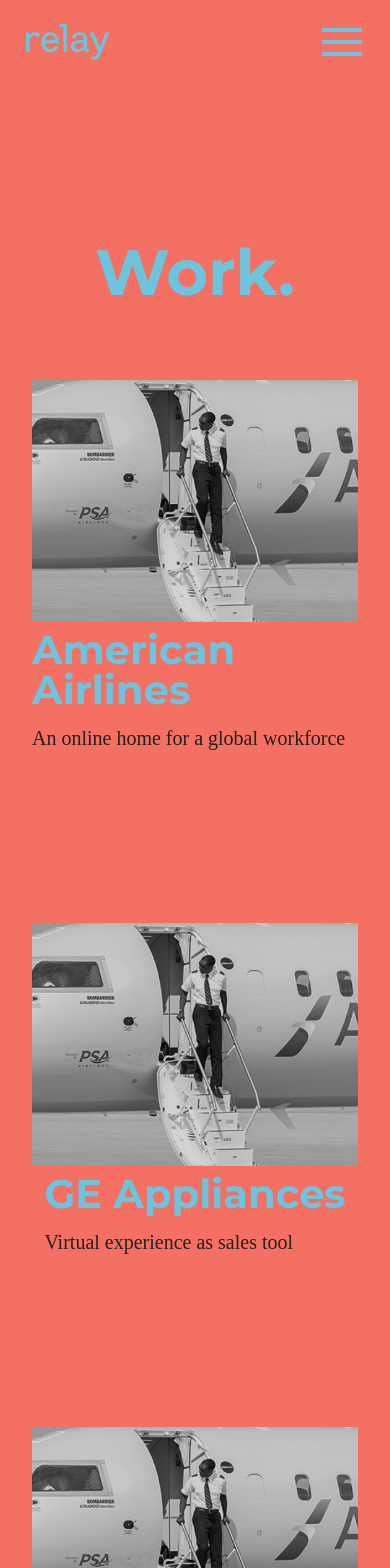
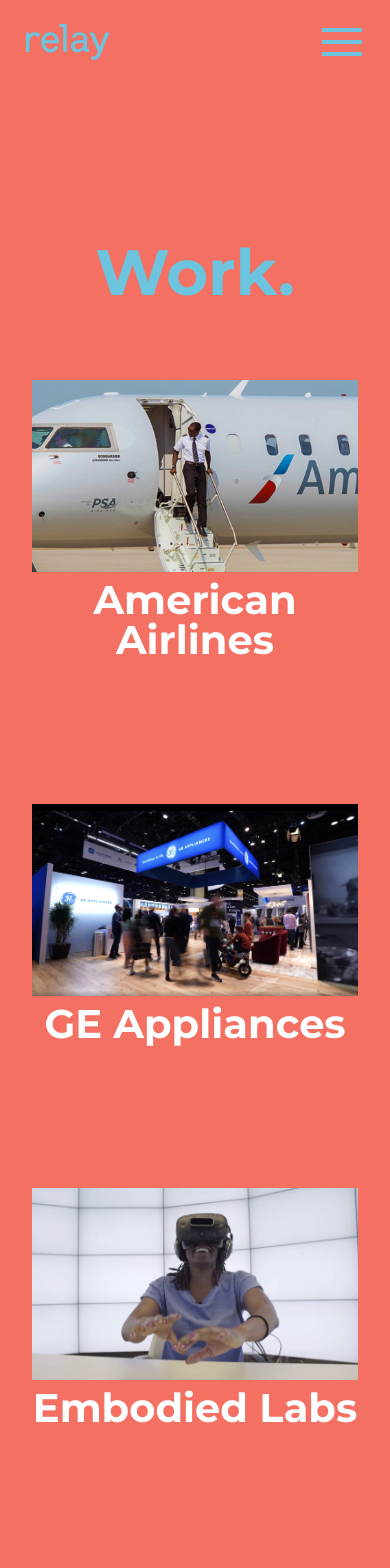
Before and after one commit to relaydesignco/relaywebsite, a Vue app: page /work in a window 390 px wide. Shown: the top 1568 px of the page. Built offline with nearby package versions, Linux system fonts and the light colour scheme; a web font is replaced by a local one.

Commit message:
Make work page type-only layout

```diff
--- /dev/null
+++ b/src/components/WorkListItemType.vue
@@ -0,0 +1,48 @@
+<script setup lang="ts">
+import { ref } from 'vue'
+
+const props = defineProps<{
+  title: string,
+  imgSrc: string,
+  routeUrl: string,
+}>()
+
+const min = 1
+const max = 80
+const xPos = ref((Math.floor(Math.random() * (max - min + 1)) + min) + '%')
+
+
+</script>
+
+<template>
+  <div class="relative mb-12 md:mb-20 mx-4">
+    <router-link :to="routeUrl">
+      <div class="relative flex flex-col md:flex-row items-center justify-center">
+        <img :src="imgSrc" alt="" class="content-image mb-2 md:mb-0 object-cover h-48 md:h-56 lg:h-72 w-full md:w-1/3 md:absolute md:top-0 mb:left-0" />
+        <h2 class="z-10 mb-24 md:mb-0 text-white text-4xl leading-none text-center">{{ title }}</h2>
+      </div>
+    </router-link>
+  </div>
+</template>
+
+<style scoped>
+
+@screen md {
+  .content-image {
+    @apply opacity-0;
+
+    top: -100px;
+    left: v-bind(xPos);
+    transition: all .4s ease;
+  }
+
+  a:hover .content-image {
+    opacity: 1;
+    transform: translate(2%, -2%);
+  }
+
+  h2 {
+    font-size: 75px;
+  }
+}
+</style>
--- a/src/views/Work.vue
+++ b/src/views/Work.vue
@@ -1,5 +1,5 @@
 <script setup lang="ts">
-import WorkListItem from '../components/WorkListItem.vue'
+import WorkListItemType from '../components/WorkListItemType.vue'
 import Footer from '../components/Footer.vue'
 </script>
 
@@ -10,12 +10,12 @@ import Footer from '../components/Footer.vue'
       <div class="flex flex-col px-8 md:px-24 items-center justify-center">
         <h1 class="h1 text-center text-blue mb-40 mt-56">Work.</h1>
       </div>
-      <div class="px-8 md:px-32 py-12 pb-48">
-          <WorkListItem clipColor="#F37062" textColor="#ffffff" title="American Airlines" description="An online home for a global workforce" img-src="/fpo.png" route-url="/work/american-airlines" />
-          <WorkListItem clipColor="#F37062" textColor="#ffffff" title="GE Appliances" description="Virtual experience as sales tool" img-src="/fpo.png" route-url="/work/american-airlines" />
-          <WorkListItem clipColor="#F37062" textColor="#ffffff" title="Embodied Labs" description="Immersive online training platform" img-src="/fpo.png" route-url="/work/american-airlines" />
-          <WorkListItem clipColor="#F37062" textColor="#ffffff" title="21c Museum Hotels" description="Business intelligence tools for hospitality at scale" img-src="/fpo.png" route-url="/work/american-airlines" />
-          <WorkListItem clipColor="#F37062" textColor="#ffffff" title="Odessa Connect" description="Multi-platform app for senior living residences" img-src="/fpo.png" route-url="/work/american-airlines" />
+      <div class="px-4 md:px-32 py-12 pb-36">
+          <WorkListItemType title="American Airlines" img-src="/hero-aa.jpg" route-url="/work/american-airlines" />
+          <WorkListItemType title="GE Appliances" img-src="/hero-gea.jpg" route-url="/work/american-airlines" />
+          <WorkListItemType title="Embodied Labs" img-src="/hero-el.jpg" route-url="/work/american-airlines" />
+          <WorkListItemType title="21c Museum Hotels" img-src="/hero-aa.jpg" route-url="/work/american-airlines" />
+          <WorkListItemType title="OdessaConnect" img-src="/hero-gea.jpg" route-url="/work/american-airlines" />
         </div>
     </section>
 
```
